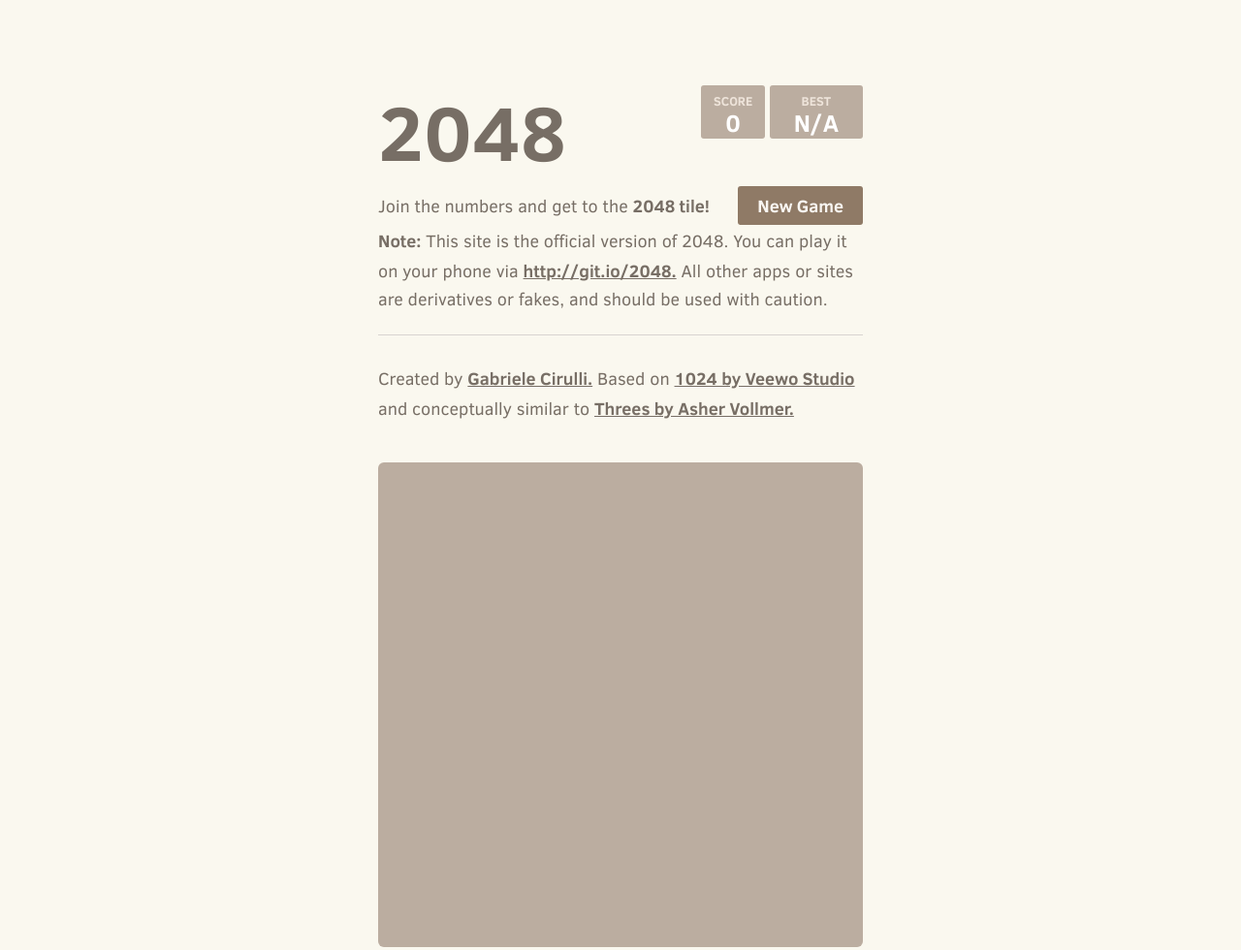
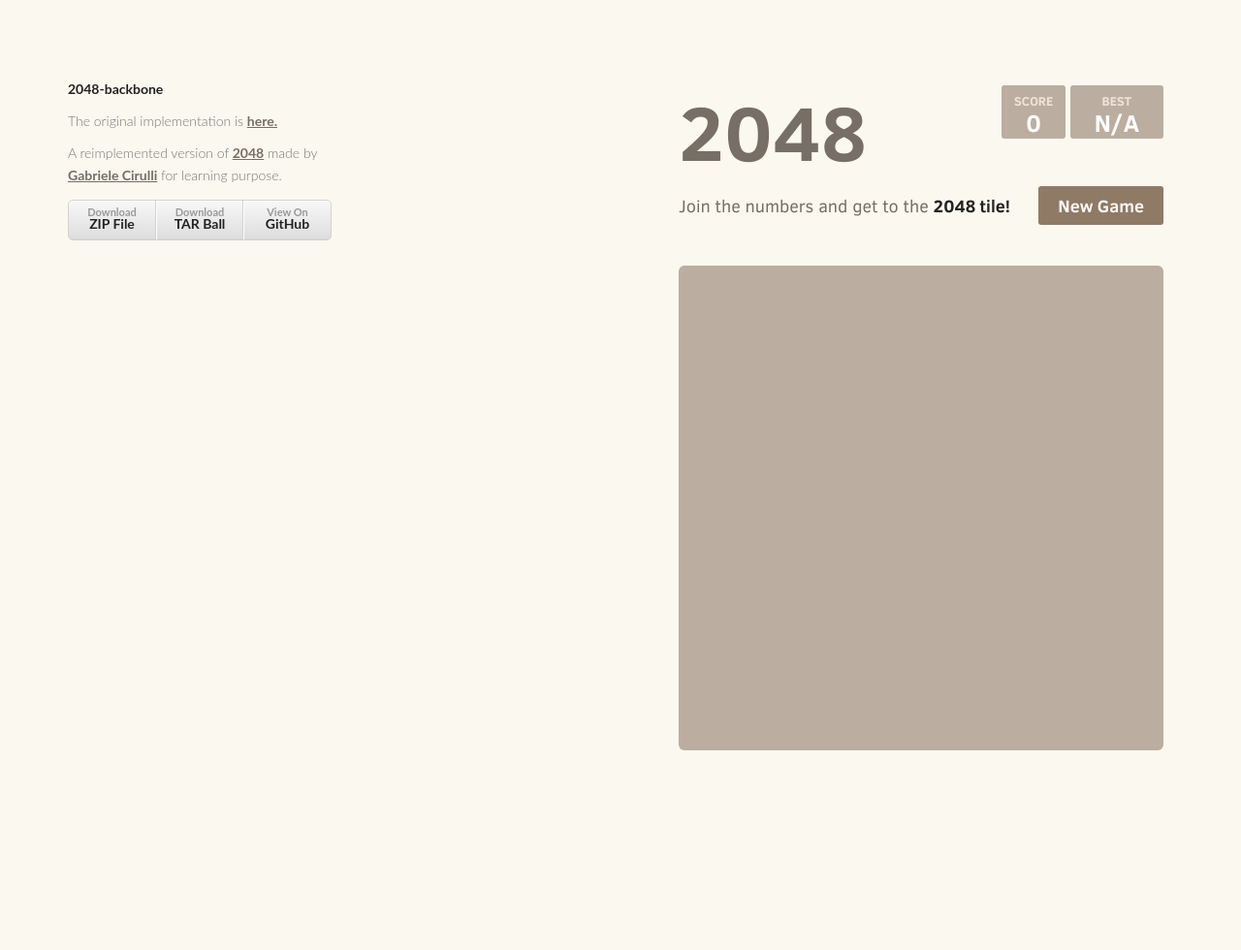
Before and after one commit to 6thfdwp/2048-backbone, a plain HTML site: page main.html in a window 1280 px wide. Shown: the whole page at 97% size. After the commit the page ends 800 px from the top, so only its background shows below. Drawn offline with nearby package versions, Linux system fonts and the light colour scheme; a script that the page names is missing.

Commit message:
add notes to github pages

```diff
--- a/js/game-view.js
+++ b/js/game-view.js
@@ -13,9 +13,7 @@ app.GameBoard = Backbone.View.extend({
     tileTpl: _.template($('#game-tile-template').html()),
 
     initialize: function() {
-        //this.listenTo(app.grid, 'tileschange', this.rePaint);
         this.listenTo(this.model, 'tileschange', this.rePaint);
-        //this.listenTo(app.grid, 'scorechange', this.updateScore);
         this.listenTo(this.model, 'scorechange', this.updateScore);
         //for debug
         //this.listenTo(app.grid, 'tileschange', this.log);
--- a/main.html
+++ b/main.html
@@ -9,6 +9,21 @@
 </head>
 
 <body>
+	<div class="wrapper">
+		<header>
+			<p><strong>2048-backbone</strong></p>
+			<p>
+				The original implementation is <a href="https://github.com/gabrielecirulli/2048">here.</a>
+			</p>
+			<p>A reimplemented version of <a href="http://gabrielecirulli.github.io/2048/">2048</a> made by <a href="http://gabrielecirulli.com/">Gabriele Cirulli</a> for learning purpose.</p>
+
+			<ul>
+			    <li><a href="https://github.com/6thfdwp/2048-backbone/zipball/master">Download <strong>ZIP File</strong></a></li>
+			    <li><a href="https://github.com/6thfdwp/2048-backbone/tarball/master">Download <strong>TAR Ball</strong></a></li>
+			    <li><a href="https://github.com/6thfdwp/2048-backbone">View On <strong>GitHub</strong></a></li>
+			</ul>
+		</header>
+	</div>
 	<div class="container">
 		<div class="heading">
 		  <h1 class="title">2048</h1>
@@ -23,7 +38,7 @@
 		  <a class="restart-button">New Game</a>
 		</div>
 
-		<div class="note">
+<!-- 		<div class="note">
 			<p>
 			<strong class="important">Note:</strong> This site is the official version of 2048. You can play it on your phone via <a href="http://git.io/2048">http://git.io/2048.</a> All other apps or sites are derivatives or fakes, and should be used with caution.
 			</p>
@@ -31,7 +46,7 @@
 			<p>
 			Created by <a href="http://gabrielecirulli.com" target="_blank">Gabriele Cirulli.</a> Based on <a href="https://itunes.apple.com/us/app/1024!/id823499224" target="_blank">1024 by Veewo Studio</a> and conceptually similar to <a href="http://asherv.com/threes/" target="_blank">Threes by Asher Vollmer.</a>
 			</p>
-		</div>
+		</div> -->
 		<div class="game-container">
 			<div class="grid-container">
 			</div>
--- a/style/main.css
+++ b/style/main.css
@@ -23,9 +23,72 @@ margin: 0;
 display: block;
 float: left; }
 
+header {
+  width:270px;
+  float:left;
+  position:fixed;
+  margin: 0 70px;
+  font:14px/1.5 Lato, "Helvetica Neue", Helvetica, Arial, sans-serif;
+  color:#777;
+  font-weight: 300;
+}
+header ul {
+  list-style:none;
+  height:40px;
+
+  padding:0;
+
+  background: #eee;
+  background: -moz-linear-gradient(top, #f8f8f8 0%, #dddddd 100%);
+  background: -webkit-gradient(linear, left top, left bottom, color-stop(0%,#f8f8f8), color-stop(100%,#dddddd));
+  background: -webkit-linear-gradient(top, #f8f8f8 0%,#dddddd 100%);
+  background: -o-linear-gradient(top, #f8f8f8 0%,#dddddd 100%);
+  background: -ms-linear-gradient(top, #f8f8f8 0%,#dddddd 100%);
+  background: linear-gradient(top, #f8f8f8 0%,#dddddd 100%);
+
+  border-radius:5px;
+  border:1px solid #d2d2d2;
+  box-shadow:inset #fff 0 1px 0, inset rgba(0,0,0,0.03) 0 -1px 0;
+  width:270px;
+}
+header li {
+  width:89px;
+  float:left;
+  border-right:1px solid #d2d2d2;
+  height:40px;
+}
+header ul a {
+  line-height:1;
+  font-size:11px;
+  color:#999;
+  display:block;
+  text-align:center;
+  text-decoration: none;
+  padding-top:6px;
+  height:40px;
+}
+strong {
+  color:#222;
+  font-weight:700;
+}
+header ul li + li {
+  width:88px;
+  border-left:1px solid #fff;
+}
+header ul li + li + li {
+  border-right:none;
+  width:89px;
+}
+header ul a strong {
+  font-size:14px;
+  display:block;
+  color:#222;
+}
+
 .container {
+  float: right;
   width: 500px;
-  margin: 0 auto; }
+  margin: 0 80px; }
 
 @-webkit-keyframes move-up {
   0% {
```
